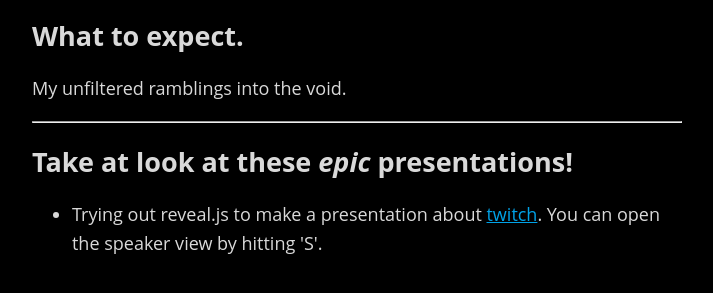
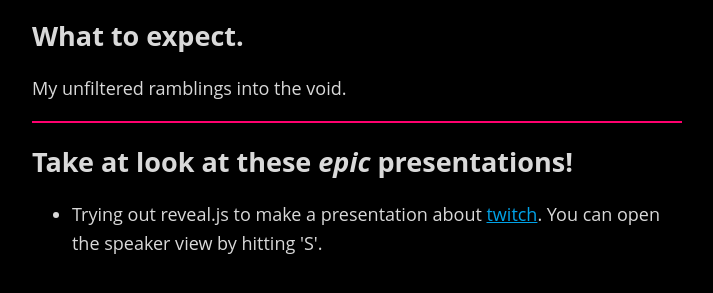
Before and after one commit to 0815Sailsman/basedhomepage, a website: page index.html in a window 1280 px wide. Shown: the part 139-432 px from the top of the page, without its empty margins (283-996 px from the left). Drawn offline with Linux system fonts and the light colour scheme.

Commit message:
Accent color hr

```diff
--- a/homepage.css
+++ b/homepage.css
@@ -16,3 +16,7 @@ h1,h2,h3 {
 a {
 	color: #00a2e7;
 }
+
+hr {
+	border: 1px solid #ff006e;
+}
```
